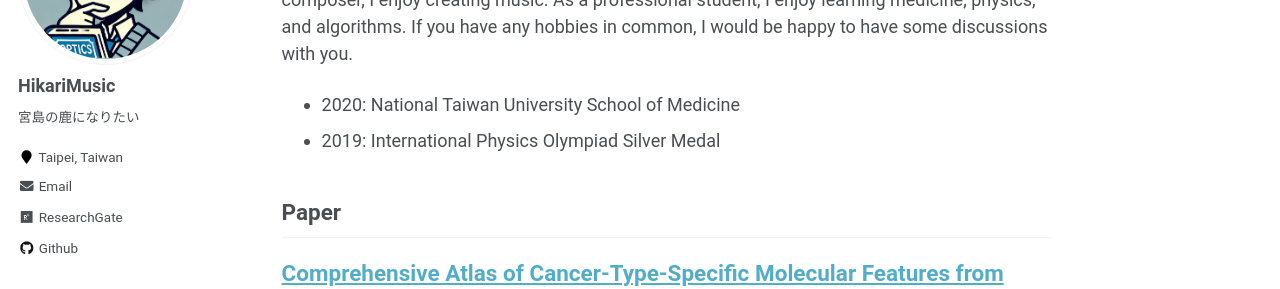
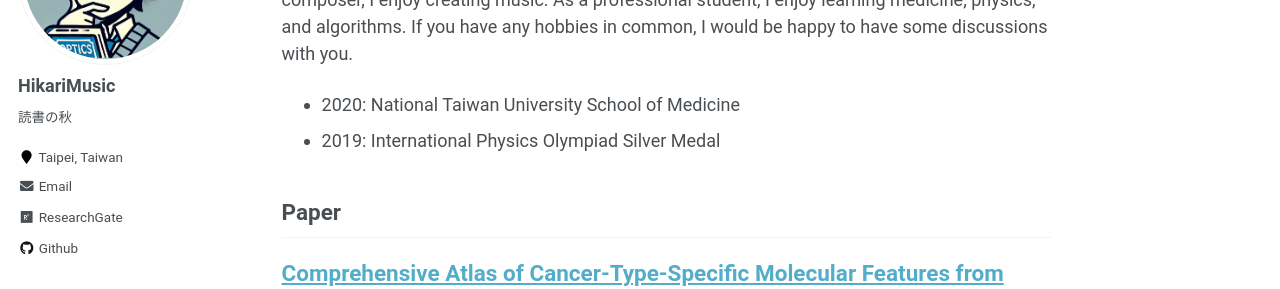
Before and after one commit to hikarimusic/hikarimusic.github.io, a Jekyll site: the page built from _pages/about.md, in a window 1280 px wide. Shown: the part 228-517 px from the top of the page. Built offline with Jekyll 4.4.1, drawn with Linux system fonts in a browser that asks for light colours; some web fonts are replaced.

Commit message:
Update _config.yml

```diff
--- a/_config.yml
+++ b/_config.yml
@@ -82,7 +82,7 @@ analytics:
 author:
   name             : "HikariMusic"
   avatar           : "icon2.png"
-  bio              : "宮島の鹿になりたい"
+  bio              : "読書の秋"
   location         : "Taipei, Taiwan"
   employer         :
   pubmed           : #"https://www.ncbi.nlm.nih.gov/pubmed/?term=john+snow"
```
